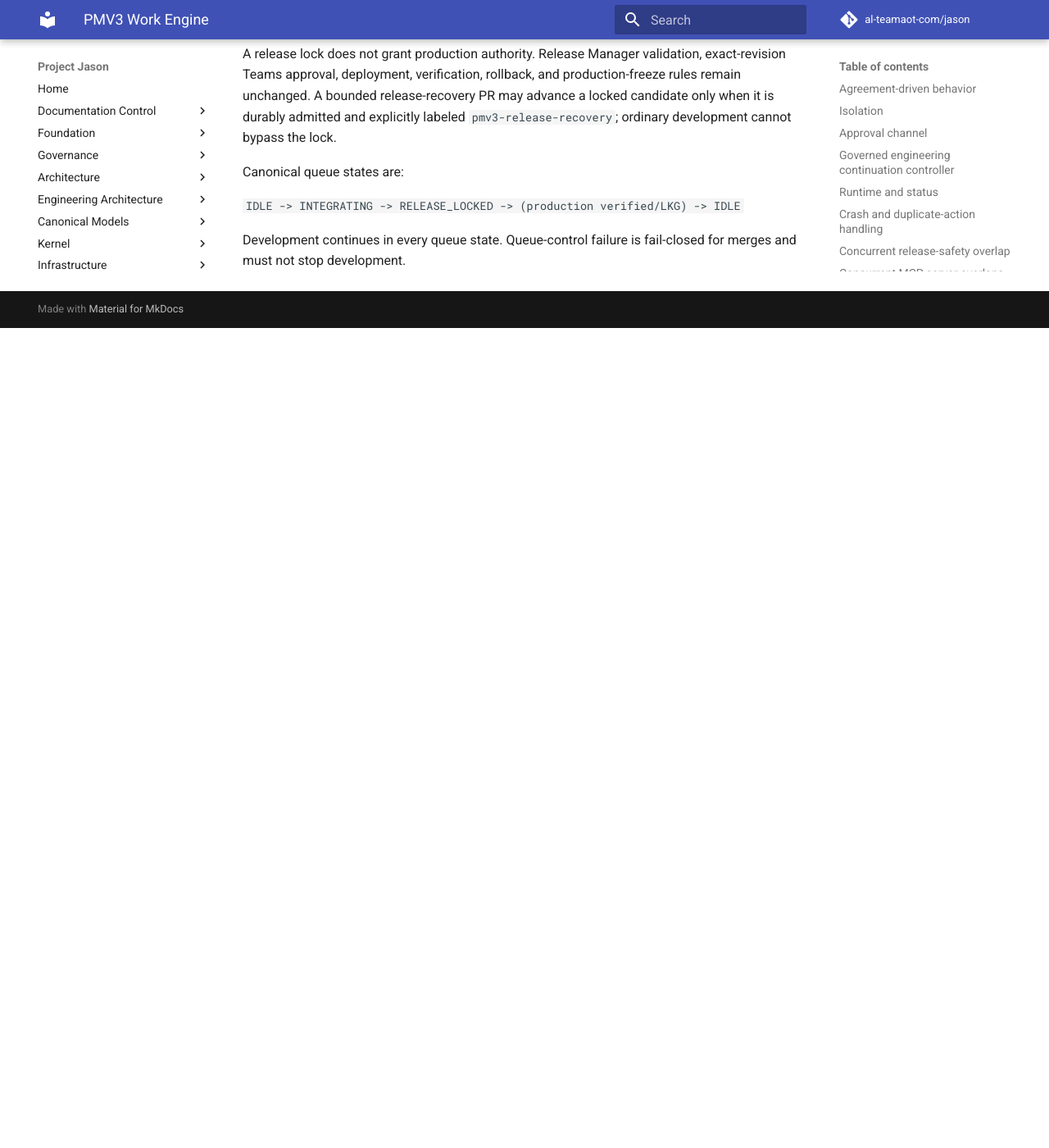
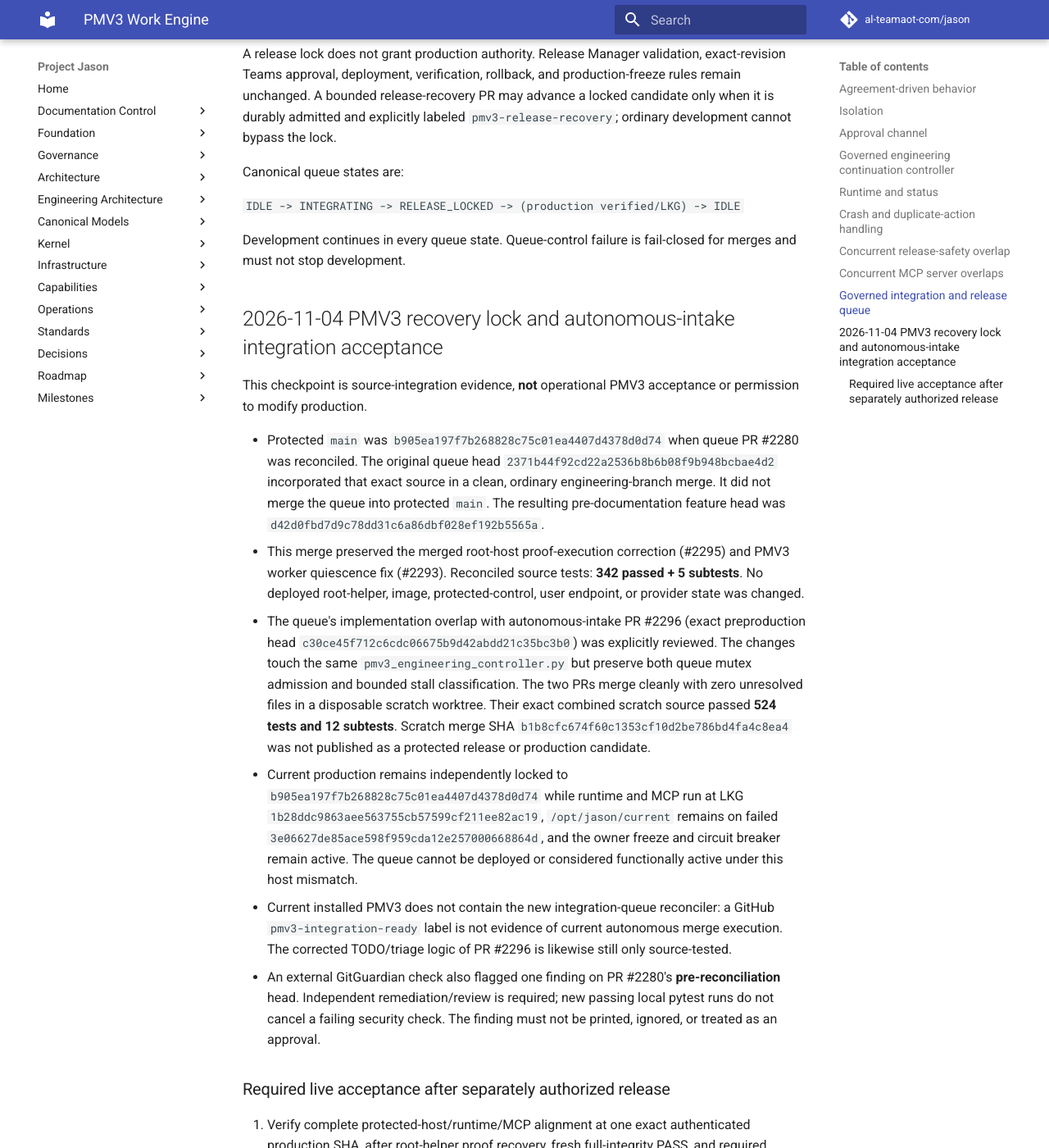
Before and after one commit to al-teamaot-com/jason, an MkDocs documentation site: the page built from docs/engineering/PMV3-Work-Engine.md, in a window 1280 px wide and 1400 px high, scrolled down 3203 px. Shown: the whole window at 82% size. Built offline with MkDocs 1.6.1 and Material for MkDocs 9.7.7, drawn with Linux system fonts in a browser that asks for light colours; comment, search, counter and statistics services are not loaded; before the commit the page ends 3603 px from its top, so only the background shows below that; some of the changed text lies outside the part shown.

Commit message:
docs(pmv3): preserve exact recovery-lock and autonomy integration evidence

```diff
--- a/docs/engineering/PMV3-Work-Engine.md
+++ b/docs/engineering/PMV3-Work-Engine.md
@@ -129,3 +129,66 @@
 `IDLE -> INTEGRATING -> RELEASE_LOCKED -> (production verified/LKG) -> IDLE`
 
 Development continues in every queue state. Queue-control failure is fail-closed for merges and must not stop development.
+
+
+## 2026-11-04 PMV3 recovery lock and autonomous-intake integration acceptance
+
+This checkpoint is source-integration evidence, **not** operational PMV3
+acceptance or permission to modify production.
+
+- Protected `main` was `b905ea197f7b268828c75c01ea4407d4378d0d74`
+  when queue PR #2280 was reconciled. The original queue head
+  `2371b44f92cd22a2536b8b6b08f9b948bcbae4d2` incorporated that exact
+  source in a clean, ordinary engineering-branch merge. It did not merge
+  the queue into protected `main`. The resulting pre-documentation feature
+  head was `d42d0fbd7d9c78dd31c6a86dbf028ef192b5565a`.
+- This merge preserved the merged root-host proof-execution correction
+  (#2295) and PMV3 worker quiescence fix (#2293). Reconciled source
+  tests: **342 passed + 5 subtests**. No deployed root-helper, image,
+  protected-control, user endpoint, or provider state was changed.
+- The queue's implementation overlap with autonomous-intake PR #2296
+  (exact preproduction head
+  `c30ce45f712c6cdc06675b9d42abdd21c35bc3b0`) was explicitly reviewed.
+  The changes touch the same `pmv3_engineering_controller.py` but preserve
+  both queue mutex admission and bounded stall classification. The two
+  PRs merge cleanly with zero unresolved files in a disposable scratch
+  worktree. Their exact combined scratch source passed **524 tests and 12
+  subtests**. Scratch merge SHA
+  `b1b8cfc674f60c1353cf10d2be786bd4fa4c8ea4` was not published as a
+  protected release or production candidate.
+- Current production remains independently locked to
+  `b905ea197f7b268828c75c01ea4407d4378d0d74` while runtime and MCP
+  run at LKG `1b28ddc9863aee563755cb57599cf211ee82ac19`,
+  `/opt/jason/current` remains on failed
+  `3e06627de85ace598f959cda12e257000668864d`, and the owner freeze
+  and circuit breaker remain active. The queue cannot be deployed or
+  considered functionally active under this host mismatch.
+- Current installed PMV3 does not contain the new integration-queue
+  reconciler: a GitHub `pmv3-integration-ready` label is not evidence of
+  current autonomous merge execution. The corrected TODO/triage logic of
+  PR #2296 is likewise still only source-tested.
+- An external GitGuardian check also flagged one finding on PR #2280's
+  **pre-reconciliation** head. Independent remediation/review is required;
+  new passing local pytest runs do not cancel a failing security check.
+  The finding must not be printed, ignored, or treated as an approval.
+
+### Required live acceptance after separately authorized release
+
+1. Verify complete protected-host/runtime/MCP alignment at one exact
+   authenticated production SHA, after root-helper proof recovery, fresh
+   full-integrity PASS, and required independent Release Manager/CCC gates.
+2. Confirm the release-lock queue can admit a bounded, approved train
+   without crossing the active production transaction lock, omitting
+   required GitHub checks, or granting approval to conflicting TODO IDs.
+3. Observe **two consecutive complete scheduled production cycles**.
+   Intake must not traceback on duplicate `TODO-OPS-013`; blocked
+   identities remain quarantined; exhausted repair handoffs are accurately
+   classified; unrelated approved work actually changes durable state.
+4. Preserve failure receipts, provider health, no-collateral-regression
+   evidence, rollback readiness, Owner freeze restoration, and a
+   verifiable outstanding-to-complete work count. A running service, zero
+   worker exit code, scheduled timer, or CI green check alone is **not**
+   operational acceptance.
+
+No unit, provider, permission, root policy, production hold, or release
+authorization is altered by this source-only documentation checkpoint.
```
